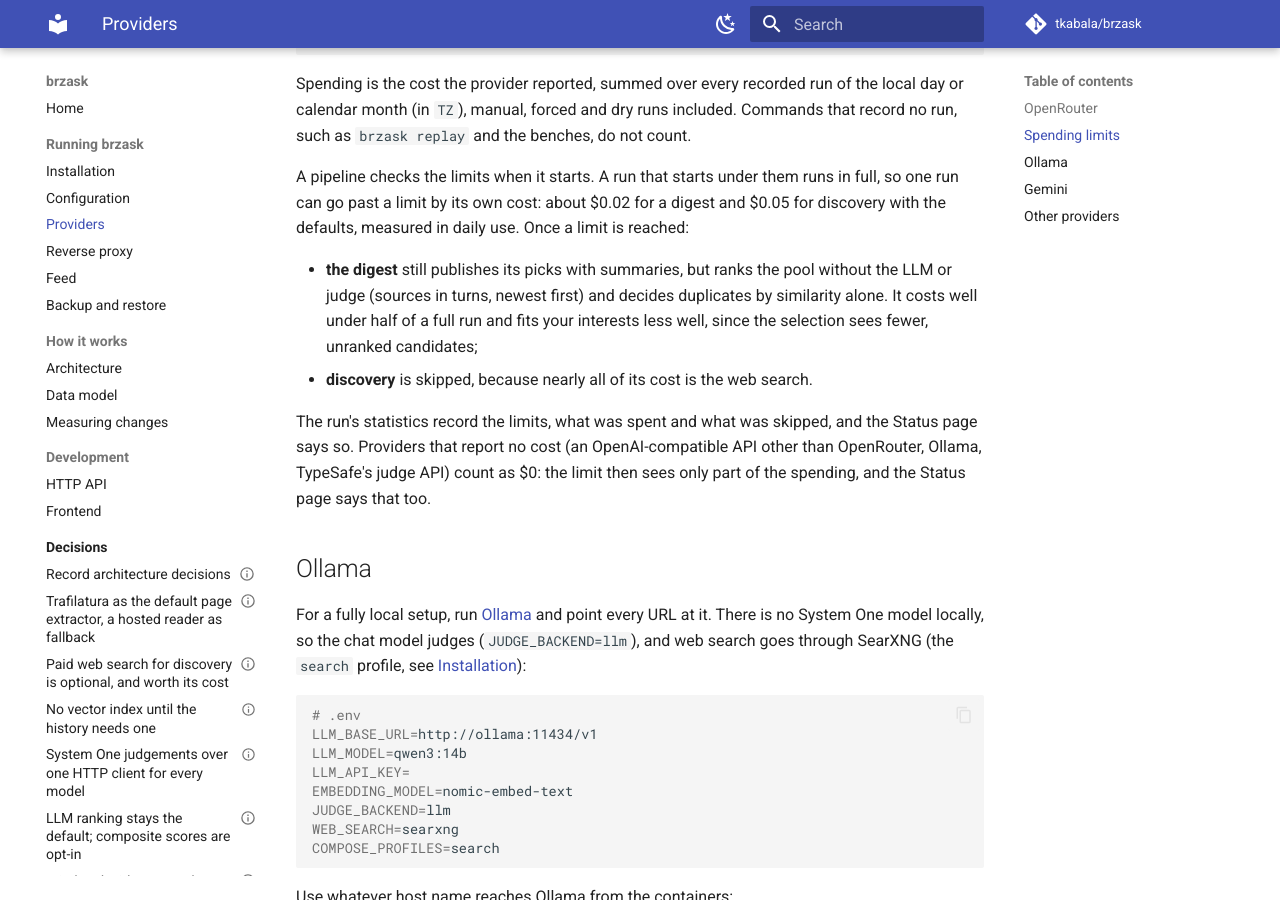
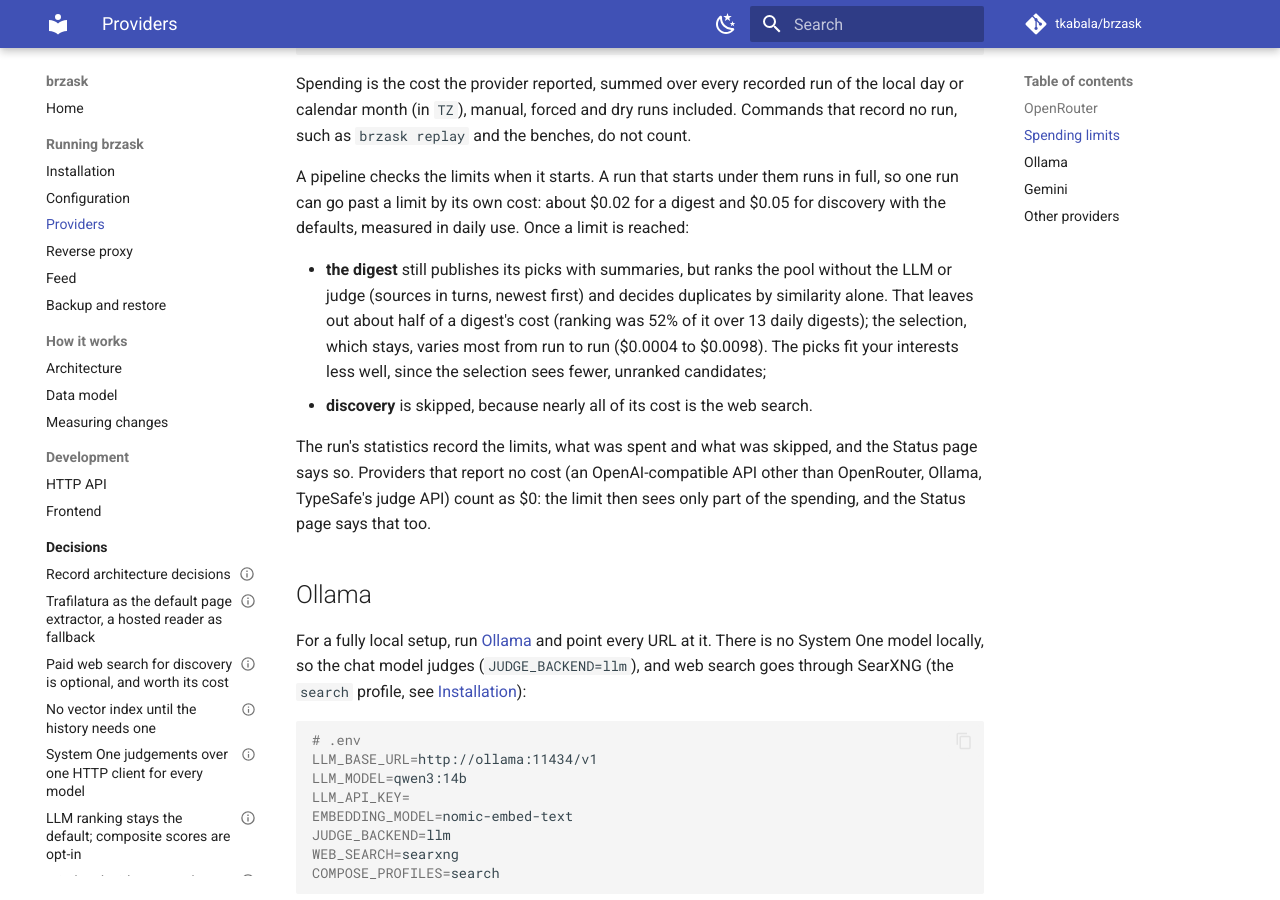
Before and after one commit to tkabala/brzask, an MkDocs documentation site: the page built from docs/providers.md, in a window 1280 px wide and 900 px high, scrolled down 1303 px. Built offline with MkDocs 1.6.1 and Material for MkDocs 9.7.7, drawn with Linux system fonts in a browser that asks for light colours; comment, search, counter and statistics services are not loaded.

Commit message:
docs: state the measured saving of a degraded digest
Co-Authored-By: Claude Opus 5.5 <noreply@anthropic.com>

```diff
--- a/docs/providers.md
+++ b/docs/providers.md
@@ -62,9 +62,10 @@ Once a limit is reached:
 
 - **the digest** still publishes its picks with summaries, but ranks the
   pool without the LLM or judge (sources in turns, newest first) and decides
-  duplicates by similarity alone. It costs well under half of a full run and
-  fits your interests less well, since the selection sees fewer, unranked
-  candidates;
+  duplicates by similarity alone. That leaves out about half of a digest's
+  cost (ranking was 52% of it over 13 daily digests); the selection, which
+  stays, varies most from run to run ($0.0004 to $0.0098). The picks fit your
+  interests less well, since the selection sees fewer, unranked candidates;
 - **discovery** is skipped, because nearly all of its cost is the web search.
 
 The run's statistics record the limits, what was spent and what was
```
